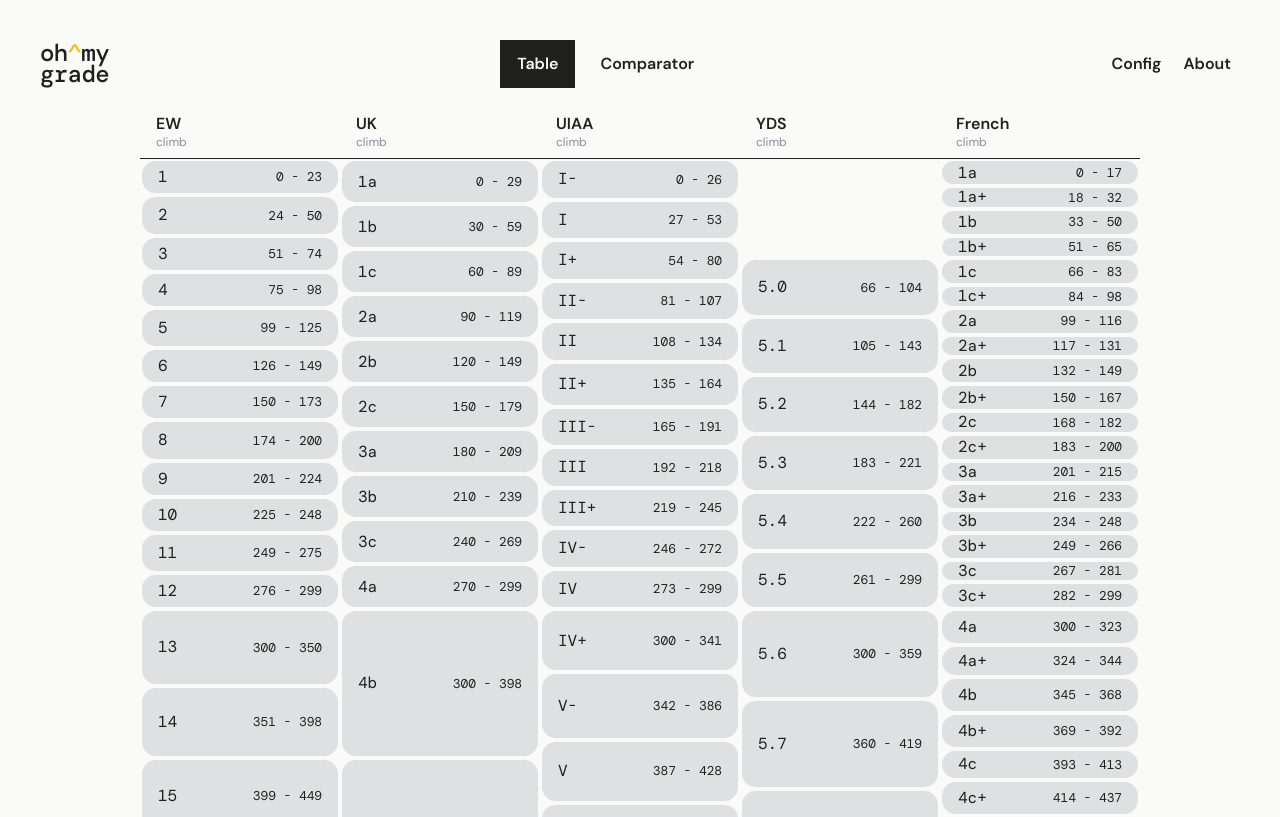
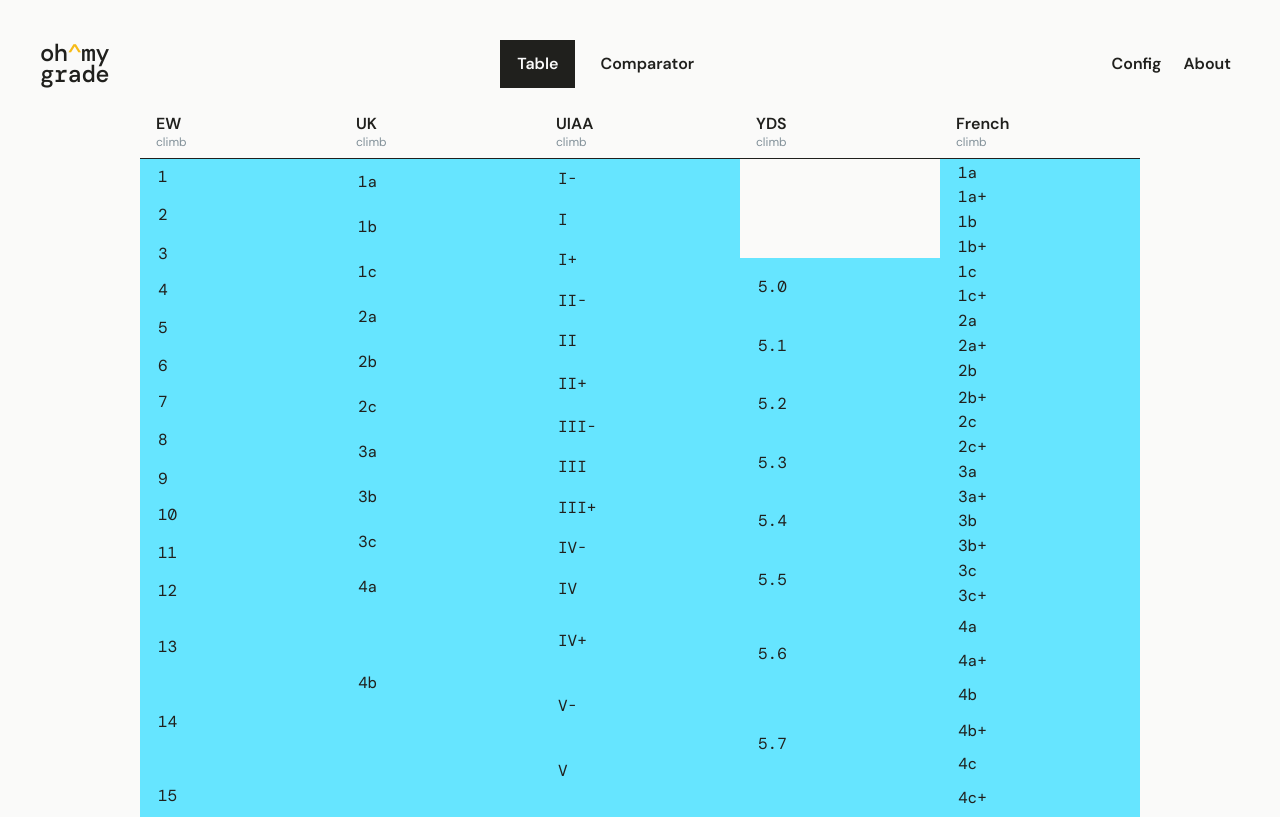
Before and after one commit to adamplesnik/ohmygrade, a React (Vite) app: page / in a window 1280 px wide. Shown: the top 817 px of the page. Built offline with nearby package versions, Linux system fonts and the light colour scheme.

Commit message:
Experiments

```diff
--- a/src/components/Table.tsx
+++ b/src/components/Table.tsx
@@ -15,25 +15,21 @@ export default function Table() {
     return a.start <= b.end && b.start <= a.end
   }
 
-  function getRangeLength({ start, end }: GradeRangeType) {
-    return (end - start) * ratio
+  function getOverlap(a: GradeRangeType, b: GradeRangeType): number {
+    return Math.max(0, Math.min(a.end, b.end) - Math.max(a.start, b.start))
   }
 
-  function getRangeCenter({ start, end }: GradeRangeType) {
-    return (start + (end - start) / 2) * ratio
+  function getOverlapRatio(a: GradeRangeType, b: GradeRangeType): number {
+    const overlap = getOverlap(a, b)
+    const aLength = a.end - a.start
+    return Math.round((overlap / aLength) * 100) / 100
   }
 
   return (
     <div className="relative flex w-full justify-center">
-      {hoveredGrade && (
-        <div
-          className="border-neutral-foreground-dim/50 pointer-events-none absolute -z-20 w-full -translate-y-1/2 border border-x-0 border-dashed"
-          style={{ top: getRangeCenter(hoveredGrade) + 56, height: getRangeLength(hoveredGrade) }}
-        ></div>
-      )}
       {gradeSystemsMeta.map((system) => (
         <div key={system.system} className="group relative w-50">
-          <div className="bg-neutral-background/70 group-hover:bg-neutral-container border-neutral-foreground sticky top-24 z-100 border-b px-4 py-2">
+          <div className="bg-neutral-background/70 group-hover:bg-info-container/40 border-neutral-foreground sticky top-24 z-100 border-b px-4 py-2">
             <h3 className="font-semibold">{system.name}</h3>
             <div className="text-neutral-foreground-dim -mt-0.5 text-xs">{system.type}</div>
           </div>
@@ -55,15 +51,17 @@ export default function Table() {
                     onMouseLeave={() => setHoveredGrade(null)}
                     onClick={() => (isClicked ? setClickedGrade(null) : setClickedGrade(grade))}
                     className={clsx(
-                      'hover:bg-info-container border-neutral-background flex h-full cursor-pointer items-center rounded-2xl border-2 px-4',
-                      isHovered ? 'bg-neutral-foreground-dim/20' : 'bg-neutral-container',
-                      isClicked && 'bg-product-foreground/30'
+                      'hover:bg-info-container group-hover:bg-info-container/20 group-[inner] border-neutral-background flex h-full cursor-pointer items-center overflow-hidden rounded-2xl border-2 px-4',
+                      isHovered ? 'bg-info-container/70' : 'bg-neutral-container/50',
+                      isClicked && 'bg-red-400'
                     )}
                   >
-                    {grade.value}{' '}
-                    <small className="flex-1 text-right">
+                    <div className="z-10">{grade.value}</div>
+                    <div className="bg-info-container group-[inner]:hover: absolute inset-0 z-0"></div>
+                    <small className="hidden flex-1 text-right">
                       {grade.start} - {grade.end}
                     </small>
+                    <small className="flex-1 text-right">{hoveredGrade && getOverlapRatio(hoveredGrade, grade)}</small>
                   </div>
                 </div>
               )
--- a/src/index.css
+++ b/src/index.css
@@ -4,10 +4,6 @@
 @theme {
   --font-mono: 'DM Mono', monospace;
   --font-sans: 'DM Sans', sans-serif;
-
-  --color-error-foreground: light-dark(#cc0000, #ff3333);
-
-  --color-info-container: light-dark(#66e5ff, #004857);
 
   --color-neutral-background: light-dark(#fafaf9, #222525);
   --color-neutral-background-alt: light-dark(#f5f5f5, #1d1f20);
@@ -20,7 +16,8 @@
 
   --color-product-foreground: #f6bb18;
   --color-product-on-foreground: #20201d;
-
+  --color-error-foreground: light-dark(#cc0000, #ff3333);
+  --color-info-container: light-dark(#66e5ff, #004857);
   --color-success-foreground: light-dark(#158f00, #19a400);
 }
 
```
